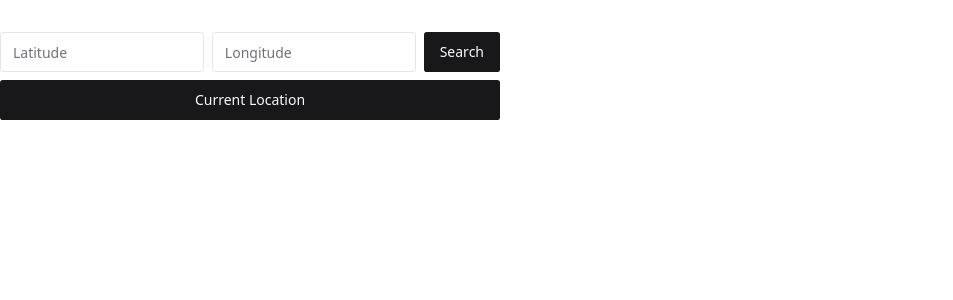
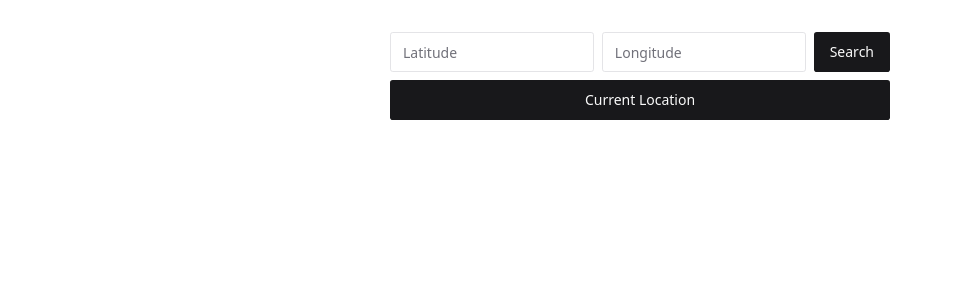
Before and after one commit to IUTCS-24-OpenAPI-Hackathon/Arekta_Team, a React (Vite) app in the folder client/: page / in a window 1280 px wide. Shown: the top 300 px of the page, without its empty margins (0-953 px from the left). Built offline with nearby package versions, Linux system fonts and the light colour scheme.

Commit message:
fix(clinet): fix conatiner and geo function

```diff
--- a/client/src/components/ui/shared/Container.jsx
+++ b/client/src/components/ui/shared/Container.jsx
@@ -1,8 +1,10 @@
 /* eslint-disable react/prop-types */
 
-const Container = ({children}) => {
+import { cn } from "@/lib/utils"
+
+const Container = ({children, className}) => {
   return (
-    <div className="w-full px-2 mx-auto max-w-7xl lg:px-0">{children}</div>
+    <div className={cn("w-full px-2 mx-auto max-w-7xl lg:px-0", className)}>{children}</div>
   )
 }
 
--- a/client/src/main.jsx
+++ b/client/src/main.jsx
@@ -7,6 +7,6 @@ import './index.css'
 ReactDOM.createRoot(document.getElementById('root')).render(
   <React.StrictMode>
     <App />
-    <Toaster position="top-center" richColors />
+    <Toaster position='top-center' richColorsF />
   </React.StrictMode>,
 )
--- a/client/src/pages/GetUserLocation/GetUserLocation.jsx
+++ b/client/src/pages/GetUserLocation/GetUserLocation.jsx
@@ -53,7 +53,7 @@ const GetUserLocation = () => {
     }
   return (
     <section className="py-5">
-        <Container>
+        <Container className='flex justify-center'>
             <div className="flex flex-col max-w-[500px]">
                 <div>
                     <form onSubmit={handleSubmitForm} className="flex items-center gap-2">
```
